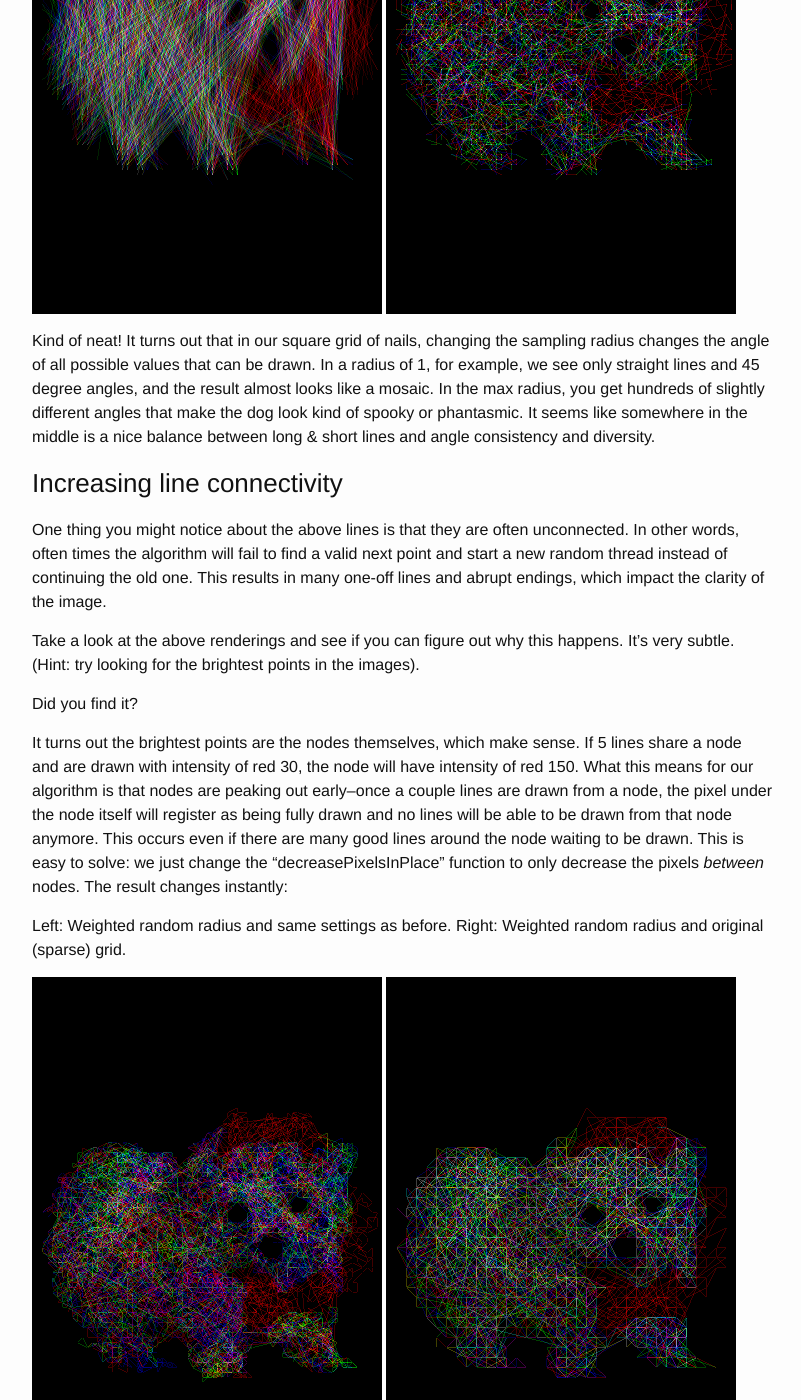
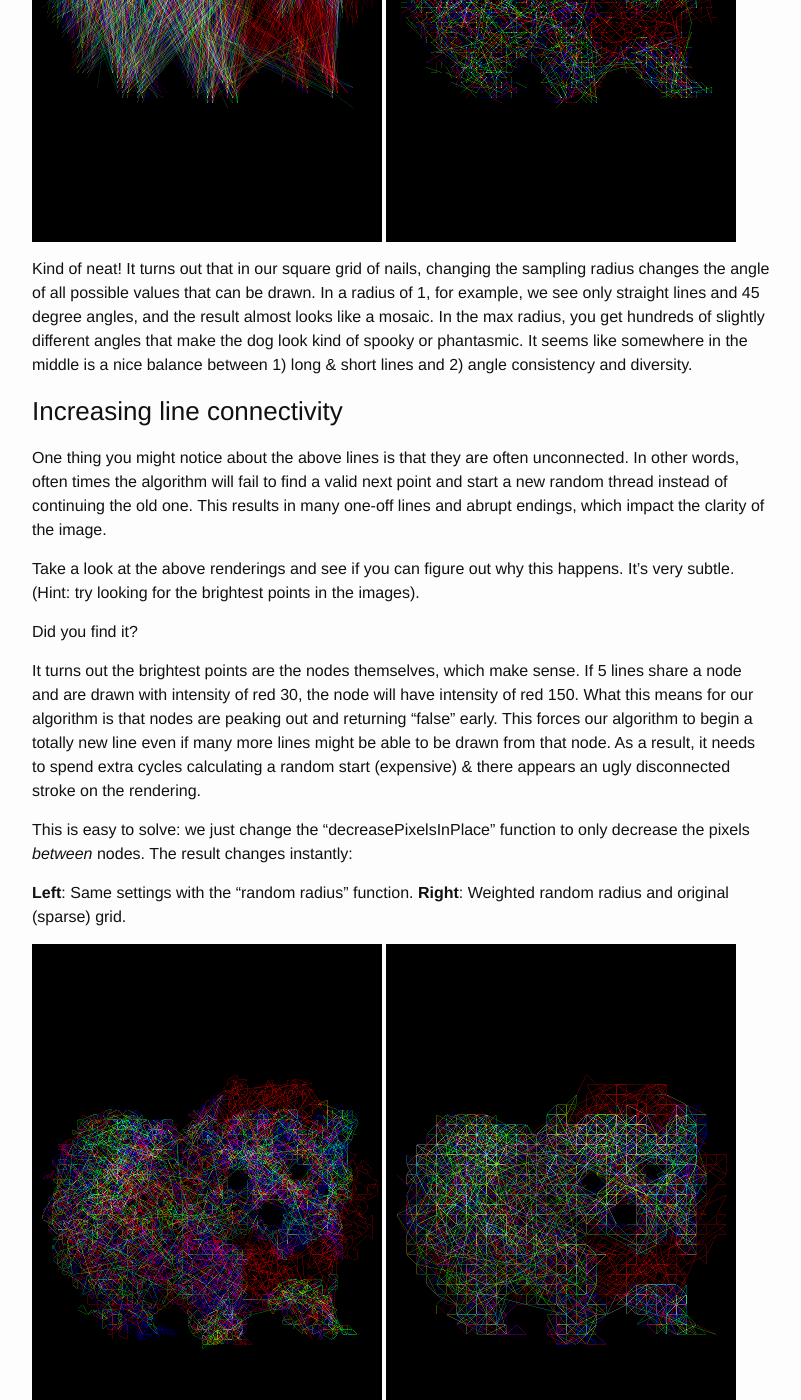
Before and after one commit to rewonc/rewonc.github.io-deprecated, a Jekyll site: the page built from _posts/2014-11-03-A-thousand-nails-and-three-threads.markdown, in a window 1280 px wide and 1400 px high, scrolled down 6848 px. Shown: the whole window, without its empty margins (238-1039 px from the left). Built offline with Jekyll 4.4.1, drawn with Linux system fonts in a browser that asks for light colours; some of the changed text lies outside the part shown.

Commit message:
updates to post

```diff
--- a/_posts/2014-11-03-A-thousand-nails-and-three-threads.markdown
+++ b/_posts/2014-11-03-A-thousand-nails-and-three-threads.markdown
@@ -19,7 +19,7 @@
 
 HTML5 Canvas actually has a couple very useful methods for us:   [getImageData]( https://developer.mozilla.org/en-US/docs/Web/API/CanvasRenderingContext2D#getImageData ) and [putImageData](https://developer.mozilla.org/en-US/docs/Web/API/CanvasRenderingContext2D#putImageData )
 
-These are getters and setters for the ImageData property of the HTML canvas. They return an array that has the red, green, blue, and alpha (opacity) value for each pixel in the image. This allows us to create a model of the image as an array and run any operations we might want on it (for example, drawing a thread), then push it back to the canvas to render. Sounds like just what we need to complement our plain ol Javascript toolkit.
+These are getters and setters for the ImageData property of the HTML canvas. They return an array that has the red, green, blue, and alpha (opacity) value for each pixel in the image. This allows us to create a model of the image as an array and run any operations we might want on it (for example, drawing a thread), then push it back to the canvas to render. Sounds like just what we need to complement our plain ol' Javascript toolkit.
 
 ##First approach
 
@@ -71,13 +71,13 @@
 
 ![Little doggy woggy source]({{site.url}}/img/doggysrc.png)
 
-Not bad for a totally random algorithm. I let it run for about 1-2 minutes before stopping it. (In the real code, I had it take a 0.5 second break after each set of lines so browser wouldnt kill the script, so its not 1-2 mins of straight computation). Here's some things I learned from implementing this simple algorithm:
+Not bad for a totally random algorithm. I let it run for about a minute or two before stopping it. Here's some things I learned from implementing this simple algorithm:
 
-* It didn't actually complete. It only drew 1403 lines before I stopped it. The random search method drew lots of lines initially but slowed down around the ~1000 mark, suggesting that I could likely improve the sampling function.
+* It didn't actually complete. It only drew 1403 lines before I stopped it. The random search method drew lots of lines initially but slowed down around the ~1000 mark. As it only did ~1400 lines in about a minute, I'd say we have quite a few optimizations we could make.
 
 * Even though there's only 1403 lines, which represents a tiny fraction of the information in the image, the dog is still recognizable for the most part. This means we probably don't need to draw _all_ the image information to get a good enough representation of it.
 
-* It doesn't do too well around the edges. The feet, for example, look polygonal and and the fluffy edges aren't rendered so well. It looks like the square grid of nails doesn't map 1:1 to the contours of the dog.
+* It looks pretty polygonal, and it doesn't seem to do very well with edges.
 
 Ok, that's a good list of stuff to begin improving.
 
@@ -119,23 +119,23 @@
 
 Here's what we get from sampling from a variable radius:
 
-Radius 1 & 2:
+Radius **1** & **2**:
 
 ![Little doggy woggy]({{ site.url }}/img/angle1.png)
 ![Little doggy woggy]({{ site.url }}/img/angle2.png)
 
-Radius 3 & 5:
+Radius **3** & **5**:
 
 ![Little doggy woggy]({{ site.url }}/img/angle3.png)
 ![Little doggy woggy]({{ site.url }}/img/angle5.png)
 
-Maximum radius (sampling only the points that are farthest away) & random radius (weighted to a power curve so lower values appear much more frequently)
+**Maximum radius** (sampling only the points that are farthest away) & **random radius** (weighted to a power curve so lower values appear much more frequently)
 
 ![Little doggy woggy]({{ site.url }}/img/anglemax.png)
 ![Little doggy woggy]({{ site.url }}/img/anglerandom.png)
 
 
-Kind of neat!  It turns out that in our square grid of nails, changing the sampling radius changes the angle of all possible values that can be drawn. In a radius of 1, for example, we see only straight lines and 45 degree angles, and the result almost looks like a mosaic. In the max radius, you get hundreds of slightly different angles that make the dog look kind of spooky or phantasmic. It seems like somewhere in the middle is a nice balance between long & short lines and angle consistency and diversity.
+Kind of neat!  It turns out that in our square grid of nails, changing the sampling radius changes the angle of all possible values that can be drawn. In a radius of 1, for example, we see only straight lines and 45 degree angles, and the result almost looks like a mosaic. In the max radius, you get hundreds of slightly different angles that make the dog look kind of spooky or phantasmic. It seems like somewhere in the middle is a nice balance between 1) long & short lines and 2) angle consistency and diversity.
 
 ### Increasing line connectivity
 
@@ -145,25 +145,38 @@
 
 Did you find it?
 
-It turns out the brightest points are the nodes themselves, which make sense. If 5 lines share a node and are drawn with intensity of red 30, the node will have intensity of red 150.  What this means for our algorithm is that nodes are peaking out early--once a couple lines are drawn from a node, the pixel under the node itself will register as being fully drawn and no lines will be able to be drawn from that node anymore. This occurs even if there are many good lines around the node waiting to be drawn. This is easy to solve: we just change the "decreasePixelsInPlace" function to only decrease the pixels _between_ nodes. The result changes instantly:
+It turns out the brightest points are the nodes themselves, which make sense. If 5 lines share a node and are drawn with intensity of red 30, the node will have intensity of red 150.  What this means for our algorithm is that nodes are peaking out and returning "false" early. This forces our algorithm to begin a totally new line even if many more lines might be able to be drawn from that node. As a result, it needs to spend extra cycles calculating a random start (expensive) & there appears an ugly disconnected stroke on the rendering.
 
-Left: Weighted random radius and same settings as before.  Right: Weighted random radius and original (sparse) grid.
+This is easy to solve: we just change the "decreasePixelsInPlace" function to only decrease the pixels _between_ nodes. The result changes instantly:
+
+**Left**: Same settings with the "random radius" function.  **Right**: Weighted random radius and original (sparse) grid.
 
 ![Little doggy woggy]({{ site.url }}/img/connected-dense.png)
 ![Little doggy woggy]({{ site.url }}/img/connected-sparse.png)
 
 Sweet! This tiny change makes the algorithm effectively fill out most of the edges of the graph and give it a very smooth appearance. We can even use our smaller grid from before and still have a very cohesive portrait of the dog.
 
-Another cool thing is that this small fix sped up the algorithm considerably as well--these render in 2-3 seconds as opposed to the 30+ seconds it was taking before!
+Another cool thing is that this small fix sped up the algorithm considerably as well--these render in 2-3 seconds as opposed to the ~minute it was taking before!
+
+### More tinkering
 
 
 
-###In the next installment:
 
-- Turning this into an accurate representation of a physical canvas
+### In the next installment:
 
-- Semi-random, organic node placement
+At this point, I think the algorithm is good enough to give a first shot on a canvas at my home. That's what I cover in the next installment:
 
-- Averaging over pixel groups
+- Adjusting from RGB to real life conditions
 
-- Constructing it in real life
+- Estimating stroke intensities and color profiles of real strings
+
+- Constructing an appropriate canvas, and...
+
+- The finished product. (I use a different img than this puppy :)  )
+
+### Next directions for the algorithm
+
+There's a whole slew of other interesting directions to take the algorithm.  Right now we're just using a simple rectangular grid to hold our lines. That's easy to model in code and also easy to replicate on a physical canvas.  But a more sophisticated algorithm might get even closer to the quality that Yamashita was able to produce by having the grid adjust to the image itself. For example, having the algorithm analyze the local maxima & minima of the image through gradient descent or other methods might yield a way to have the nails sit on the points of starkest contrast. In Yamashita's examples, she places the nails on a line that edge the face; in our doggy example, it might be worthwhile to have the nails trace the edge of the fur.
+
+I'll explore this and a few other topics in a later post, but if you have any thoughts on either of these, [let me know](mailto:rewonc@gmail.com)!
```
Also changed, not shown: other parts of _posts/2014-11-03-A-thousand-nails-and-three-threads.markdown (+3 -3 lines).
